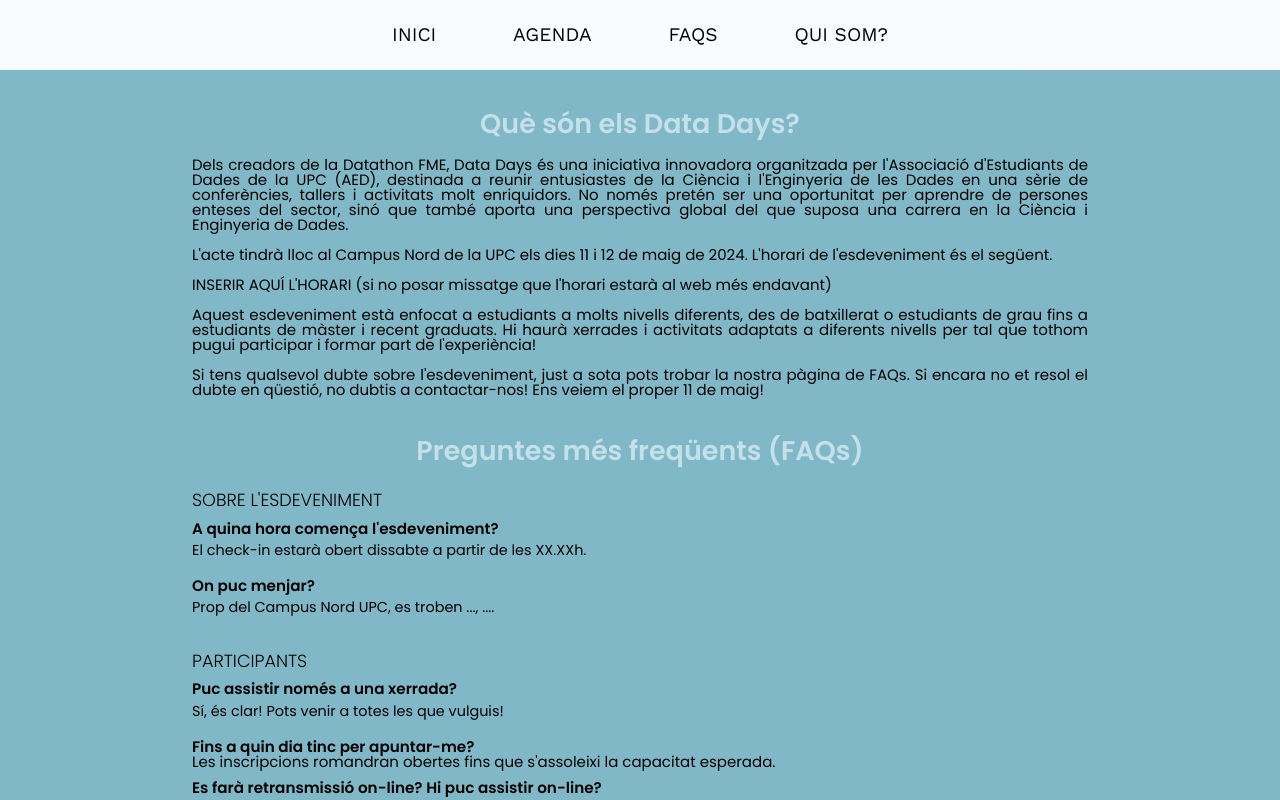
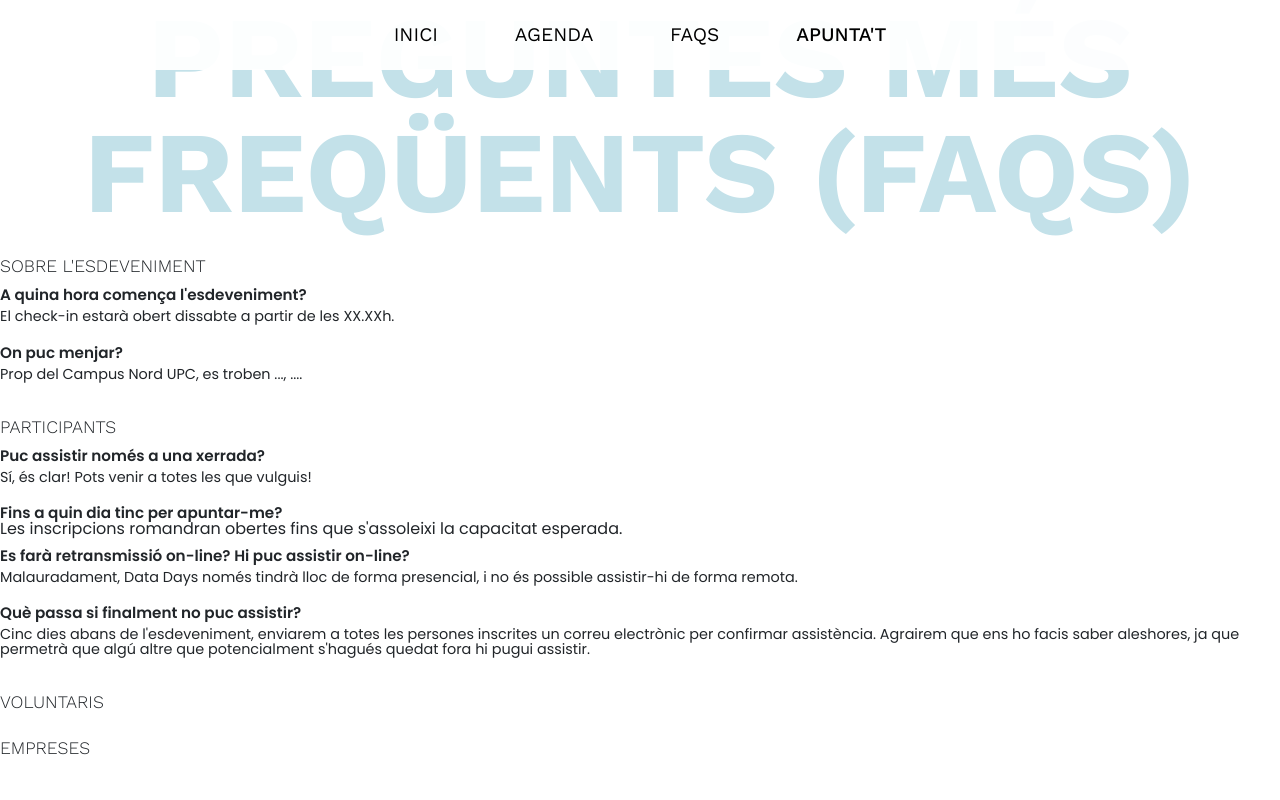
Before and after one commit to orlandoroldan/data_days_web, a React (Vite) app: page /presentacio in a window 1280 px wide. Shown: the top 800 px of the page. Built offline with nearby package versions, Linux system fonts and the light colour scheme.

Commit message:
inici desktop funcional

```diff
--- a/src/App.css
+++ b/src/App.css
@@ -1,18 +1,3 @@
-.accordion.mimi {
-  width: 200%;
-  transform: translateX(-11%);
-}
-
-.accordion-item.mimi {
-  padding-left: 10%;
-  background-color: rgba(255, 255, 255, 0.4);
-}
-
-.accordion-button.mimi {
-  background-color: transparent;
-  color: white;
-}
-
 html {
   scrollbar-width: 0px;
   scrollbar-color: transparent;
@@ -21,11 +6,6 @@
 ::-webkit-scrollbar {
   width: 0px;
   background: transparent;
-}
-
-ul {
-  list-style-type: none;
-  padding: 0;
 }
 
 /* ------------------------ MENU ------------------------ */
@@ -59,6 +39,10 @@
   opacity: 1;
   text-decoration-line: none;
   white-space: nowrap;
+}
+
+.menu li:last-child {
+  font-weight: 500;
 }
 
 .menu a {
@@ -128,6 +112,7 @@
   -webkit-transition: all 0.4s ease-in-out;
   transition: all 0.4s ease-in-out;
 }
+
 /* .team-member {
     text-align: center;
     margin: 20px;
@@ -158,10 +143,14 @@
 }
 
 .team-member-image {
-  width: 140px; /* Adjust image width as needed */
-  height: 140px; /* Adjust image height as needed */
-  border-radius: 50%; /* Make the image circular */
-  object-fit: cover; /* Ensure the image fills the circular frame */
+  width: 140px;
+  /* Adjust image width as needed */
+  height: 140px;
+  /* Adjust image height as needed */
+  border-radius: 50%;
+  /* Make the image circular */
+  object-fit: cover;
+  /* Ensure the image fills the circular frame */
   border: 4px solid rgba(0, 0, 0, 0.2);
   display: block;
   margin-left: auto;
@@ -169,7 +158,8 @@
 }
 
 .profile-content {
-  text-align: center; /* Center content within the profile */
+  text-align: center;
+  /* Center content within the profile */
   margin-top: 15px;
 }
 
@@ -187,27 +177,73 @@
 
 /* --------------------- HOME -------------------------- */
 
-.logo-container > * {
+body {
+  font-family: 'Poppins', sans-serif !important;
+}
+
+h1,
+h2,
+h3,
+h4,
+h5,
+h6 {
+  font-family: 'Work Sans', sans-serif !important;
+}
+
+h1 {
+  font-size: max(9vw, 50px) !important;
+  text-transform: uppercase;
+  font-weight: 700 !important;
+}
+
+h2 {
+  font-size: max(3vw, 25px) !important;
+  font-weight: 700 !important;
+}
+
+p {
+  font-size: max(1.5vw, 19px) !important;
+  font-weight: 400 !important;
+  line-height: 1.5em !important;
+  text-align: justify !important;
+}
+
+b {
+  font-weight: 600 !important;
+}
+
+.content {
+  padding-top: 110vh;
+  color: black;
+  padding: 110vh 10% 70px 10%;
+}
+
+.content br {
+  padding-bottom: 10px !important;
+  user-select: none;
+}
+
+
+.logo-container>* {
+  position: absolute;
   width: 100%;
-  padding: 25vh 25vw;
-  position: absolute;
+  padding: 0 25vw;
   top: 50%;
   transform: translateY(-50%);
   left: 0;
 }
 
-.logo-container > img {
+.logo-container>img {
   border-top: 25vh solid white;
   border-bottom: 25vh solid white;
 }
 
-
 .home-info-container {
-  position: fixed;
+  position: absolute;
   left: 0;
   bottom: 10%;
   width: fit-content;
-  transform: translateX(-92%);
+  transform: translateX(-78%);
   -moz-transition: all 0.2s ease-in-out;
   -o-transition: all 0.2s ease-in-out;
   -webkit-transition: all 0.2s ease-in-out;
@@ -215,7 +251,7 @@
   padding-right: 5px;
   padding-top: 10px;
   padding-bottom: 10px;
-  padding-left: 10px;
+  display: inline;
 }
 
 .home-info-container:hover {
@@ -227,18 +263,20 @@
 }
 
 .home-text {
-  text-align: right;
   color: white;
   font-size: 20px;
-  /* border-radius:15px; */
   padding: 15px;
-  /* margin-right:10px; */
+  padding-left: 20px;
   font-family: "Poppins", Helvetica, Arial, sans-serif;
   display: flex;
-  /* background-color: rgba(255, 255, 255, 0.85); */
   background-color: #cb3f4b;
   width: fit-content;
-  padding-top: 20px;
+}
+
+.hidden-text {
+  display: flex;
+  flex-direction: column;
+  justify-content: center;
 }
 
 .sobresurt {
@@ -247,10 +285,10 @@
   writing-mode: tb-rl;
   text-orientation: sideways-right;
   text-align: center;
-  margin-left: 10px;
+  margin-left: 15px;
 }
 
-.sobresurt > p {
+.sobresurt>p {
   margin: 0;
   font-size: 17px;
   color: white;
@@ -303,6 +341,7 @@
 .collappse-visibility {
   visibility: visible !important;
 }
+
 /* -------------- MEDIA MAX-WIDTH: 768px ------------------- */
 
 @media (max-width: 768px) {
@@ -332,7 +371,7 @@
     padding-left: 10px;
   }
 
-  .sobresurt > p {
+  .sobresurt>p {
     margin: 0;
     font-size: 15px;
     color: white;
--- a/src/pages/Home.jsx
+++ b/src/pages/Home.jsx
@@ -13,17 +13,39 @@
         </video>
         <img src='/logo.svg' alt="logo" />
       </div>
-      <h1>ghola</h1>
+      <div className='content'>
+        <h1>Data Days Barcelona</h1>
+        <h2>Campus Nord, UPC</h2>
+        <h2>11-12 de maig</h2>
+        <br />
+        <p>Dels creadors de la Datathon FME, Data Days és una iniciativa innovadora organitzada per
+          l&apos;Associació d&apos;Estudiants de Dades (AED), destinada
+          a reunir entusiastes de la ciència i l&apos;enginyeria de les <b>dades</b> en una sèrie de conferències, tallers i activitats molt enriquidors.
+          No només pretén ser una oportunitat per aprendre de persones enteses del sector, sinó que també aporta
+          una perspectiva global del que suposa una carrera en la Ciència i Enginyeria de Dades.
+          <br></br><br></br>
+          L&apos;acte tindrà lloc al Campus Nord de la UPC els dies 11 i 12 de maig de 2024.
+
+          Aquest esdeveniment està enfocat a estudiants a molts nivells diferents, des de batxillerat o
+          estudiants de grau fins a estudiants de màster i recent graduats. Hi haurà xerrades i activitats adaptats
+          a diferents nivells per tal que tothom pugui participar i formar part de l&apos;experiència!
+
+          <br></br><br></br>
+
+          Si tens qualsevol dubte sobre l&apos;esdeveniment, just a sota pots trobar la nostra pàgina de FAQs. Si encara no et resol
+          el dubte en qüestió, no dubtis a contactar-nos!
+
+          Ens veiem el proper 11 de maig!
+        </p>
+      </div>
       <div className="home-info-container">
-        <div className="row align-items-start">
-          <div className="home-text">
-            <div>
-              <p>10 i 11 de maig</p>
-              <p>Universitat Politècnica de Catalunya</p>
-            </div>
-            <div className="sobresurt">
-              <p>ON I QUAN</p>
-            </div>
+        <div className="home-text">
+          <div className='hidden-text'>
+            <p>11-12 de maig</p>
+            <p>Campus Nord, UPC</p>
+          </div>
+          <div className="sobresurt">
+            <p>ON I QUAN</p>
           </div>
         </div>
       </div>
--- a/src/pages/Layout.jsx
+++ b/src/pages/Layout.jsx
@@ -8,7 +8,7 @@
           <li><Link to="/">Inici</Link></li>
           <li><Link to="/agenda">Agenda</Link></li>
           <li><Link to="/presentacio">FAQs</Link></li>
-          <li><Link to="/quisom">Qui som?</Link></li>
+          <li><a href='https://form.typeform.com/to/jvZTlP41' target='_blank' rel='noreferrer'>Apunta&apos;t</a></li>
         </ul>
       </nav>
       <Outlet />
--- a/src/pages/Presentacio.jsx
+++ b/src/pages/Presentacio.jsx
@@ -1,46 +1,5 @@
 const Presentacio = () => {
   return (
-    <div className="app-section">
-      <div id="presentacio-text">
-        <h1 className="titol-presentacio">
-          Què són els Data Days?
-        </h1>
-        <p>
-          Dels creadors de la Datathon FME, Data Days és una iniciativa innovadora organitzada per
-          l&apos;Associació d&apos;Estudiants de Dades de la UPC (AED), destinada
-          a reunir entusiastes de la Ciència i l&apos;Enginyeria de les Dades
-          en una sèrie de conferències, tallers i activitats molt enriquidors.
-          No només pretén ser una oportunitat per aprendre de persones enteses del sector, sinó que també aporta
-          una perspectiva global del que suposa una carrera en la Ciència i Enginyeria de Dades.
-          <br></br><br></br>
-          L&apos;acte tindrà lloc al Campus Nord de la UPC els dies 11 i 12 de maig de 2024. L&apos;horari de l&apos;esdeveniment és el següent.
-
-          <br></br><br></br>
-          INSERIR AQUÍ L&apos;HORARI (si no posar missatge que l&apos;horari estarà al web més endavant)
-          <br></br><br></br>
-
-          Aquest esdeveniment està enfocat a estudiants a molts nivells diferents, des de batxillerat o
-          estudiants de grau fins a estudiants de màster i recent graduats. Hi haurà xerrades i activitats adaptats
-          a diferents nivells per tal que tothom pugui participar i formar part de l&apos;experiència!
-
-          <br></br><br></br>
-
-          Si tens qualsevol dubte sobre l&apos;esdeveniment, just a sota pots trobar la nostra pàgina de FAQs. Si encara no et resol
-          el dubte en qüestió, no dubtis a contactar-nos!
-
-          Ens veiem el proper 11 de maig!
-        </p>
-      </div>
-
-      {/* <div className="container">
-          <div className="row align-items-start">
-          <div className="quest col-12 col-md-4">Quan?</div>
-          <div className="quest col-12 col-md-4">On?</div>
-          <div className="quest col-12 col-md-4">Qui?</div>
-          </div>
-        </div> */}
-
-
     <div id="FAQsection">
       <h1 className="titol-presentacio">
         Preguntes més freqüents (FAQs)
@@ -104,7 +63,6 @@
         <h3>EMPRESES</h3>
       </div>
     </div>
-    </div>
   );
 };
 
```
Lines whose indentation alone changed are shown as unchanged.
